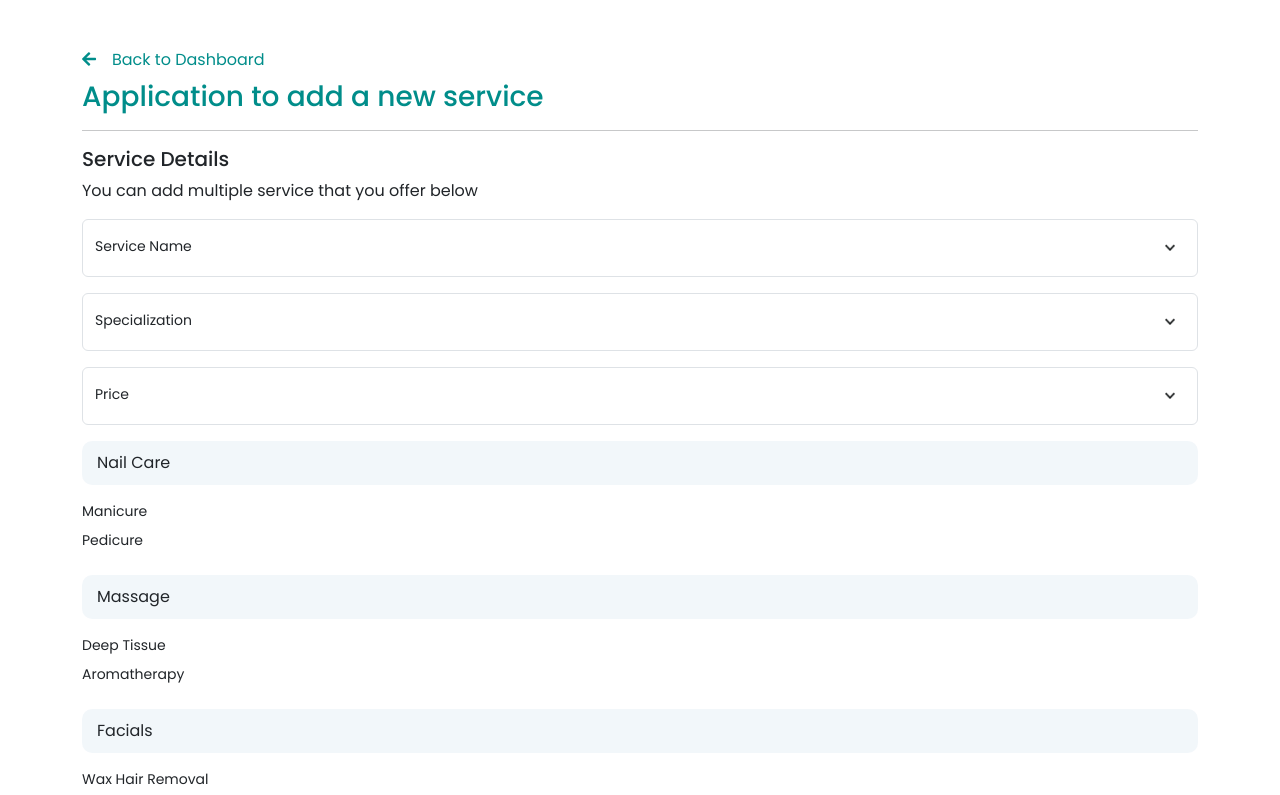
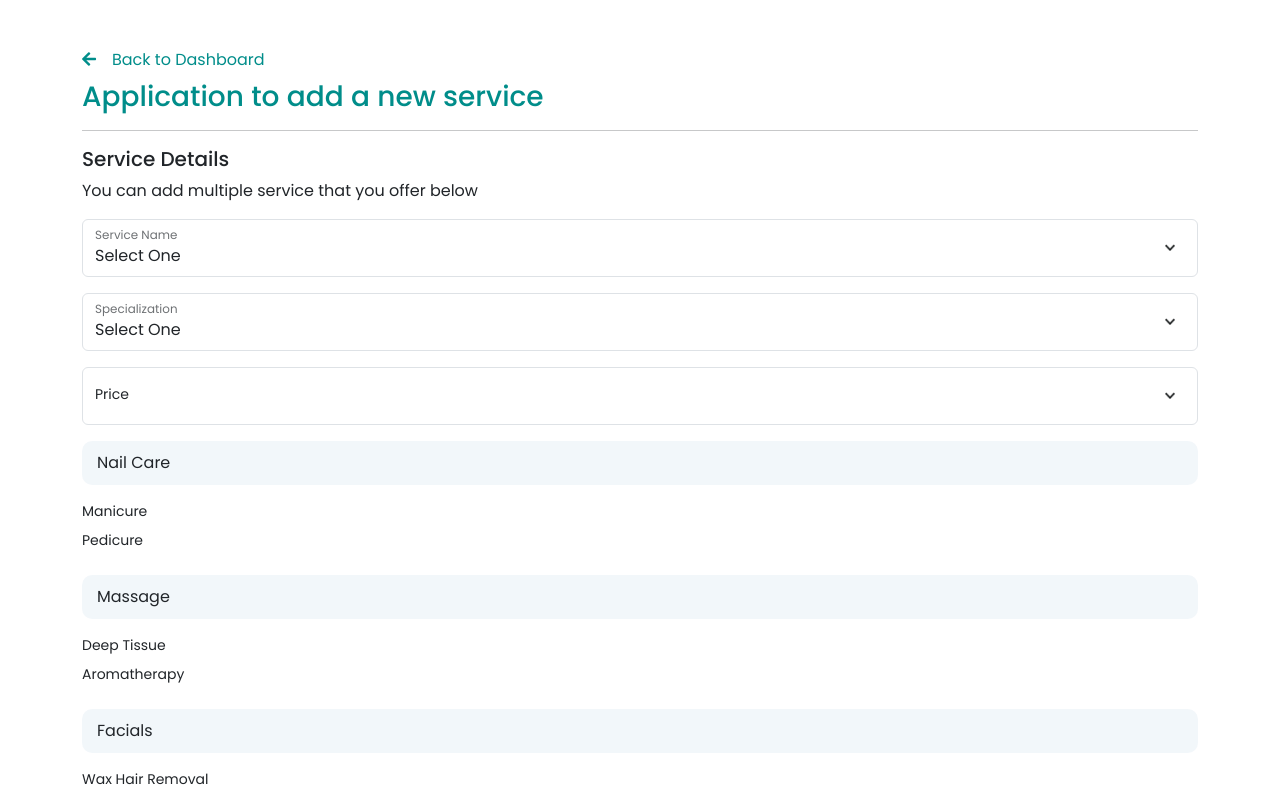
Before and after one commit to MarufAlAslam/serenity-well-frontend-html-bootstrap, a plain HTML site: page therapist-service-form.html in a window 1280 px wide. Shown: the top 795 px of the page. Drawn offline with nearby package versions, Linux system fonts and the light colour scheme.

Commit message:
minor updates

```diff
--- a/therapist-service-form.html
+++ b/therapist-service-form.html
@@ -35,13 +35,25 @@
 
             <form action="" id="add-service-form">
                 <div class="form-floating mb-3">
-                    <input required type="text" name="serviceName" class="form-control select" id="floatingInput"
-                        placeholder="name@example.com" />
+                    <select name="serviceName" class="form-control select" id="floatingInput">
+                        <option value=""selected disabled>Select One</option>
+                        <option value="Masage">Masage</option>
+                        <option value="Nail Care">Nail Care</option>
+                        <option value="Facials">Facials</option>
+                    </select>
+                    <!-- <input required type="text" name="serviceName" class="form-control select" id="floatingInput"
+                        placeholder="name@example.com" /> -->
                     <label class="mb-0" for="floatingInput">Service Name</label>
                 </div>
                 <div class="form-floating mb-3">
-                    <input required type="text" name="specialization" class="form-control select" id="floatingInput"
-                        placeholder="name@example.com" />
+                    <select name="serviceName" class="form-control select" id="floatingInput">
+                        <option value=""selected disabled>Select One</option>
+                        <option value="750">750</option>
+                        <option value="700">700</option>
+                        <option value="650">650</option>
+                    </select>
+                    <!-- <input required type="text" name="specialization" class="form-control select" id="floatingInput"
+                        placeholder="name@example.com" /> -->
                     <label class="mb-0" for="floatingInput">Specialization</label>
                 </div>
                 <div class="form-floating mb-3">
```
Also changed, not shown: index.html (+2 -2 lines).
